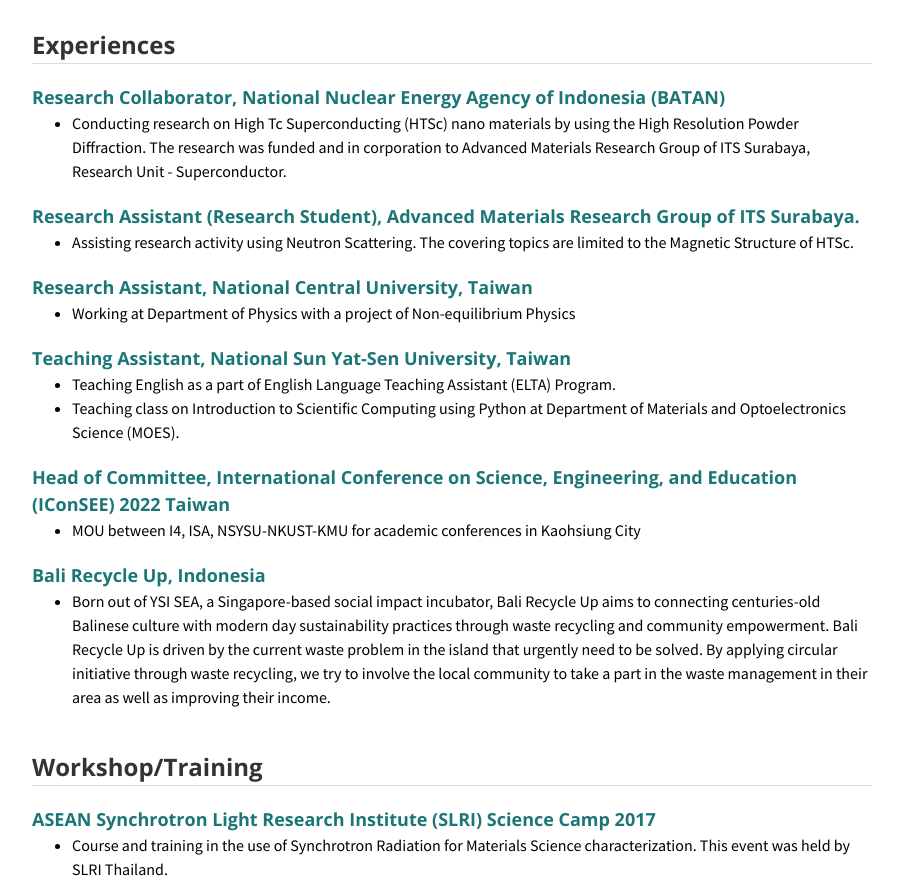
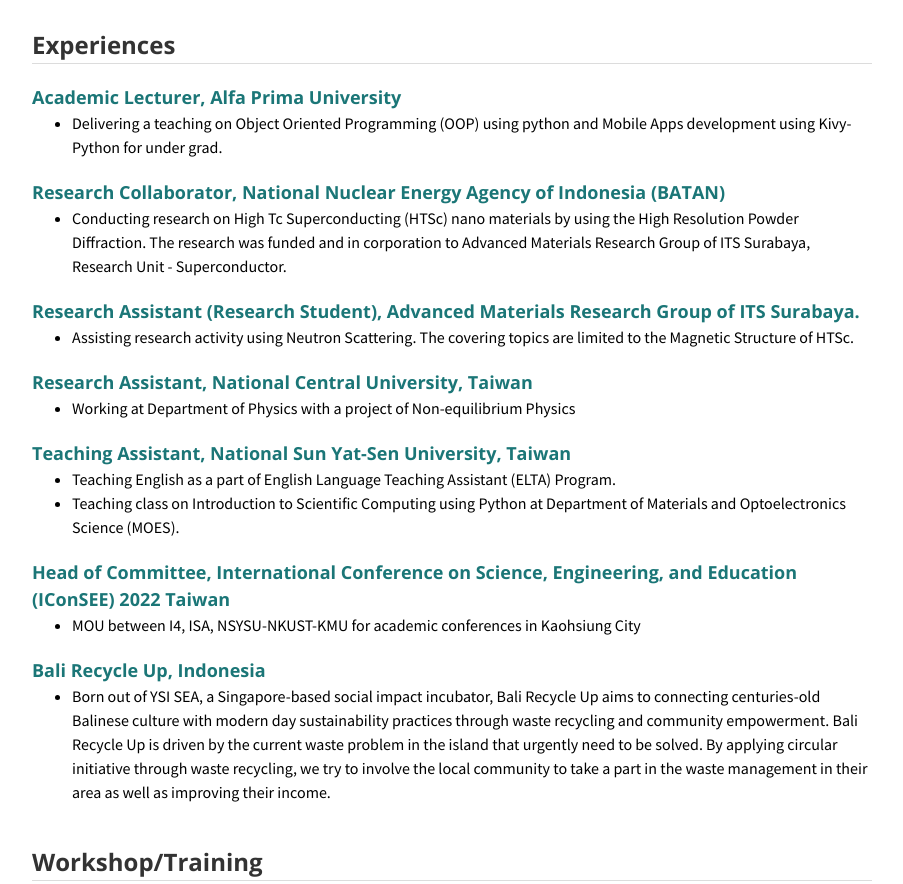
Before and after one commit to research-pedputra/main, a plain HTML site: page index.html in a window 1280 px wide. Shown: the part 1183-2067 px from the top of the page, without its empty margins (188-1091 px from the left). Drawn offline with nearby package versions, Linux system fonts and the light colour scheme.

Commit message:
Update index.html

```diff
--- a/index.html
+++ b/index.html
@@ -182,6 +182,14 @@
             <hr>
             <!-------------------------------------------------------------------------------------------->
             <div>
+              <h3>Academic Lecturer, Alfa Prima University</h3>
+              <ul>
+                <li>Delivering a teaching on Object Oriented Programming (OOP) using python and Mobile Apps development using Kivy-Python for under grad. </li>
+
+              </ul>
+            </div>
+            <!-------------------------------------------------------------------------------------------->
+            <div>
               <h3>Research Collaborator, National Nuclear Energy Agency of Indonesia (BATAN)</h3>
               <ul>
                 <li>Conducting research on High Tc Superconducting (HTSc) nano materials by using the High Resolution Powder Diffraction. The research was funded and in corporation to Advanced Materials Research Group of ITS Surabaya, Research Unit - Superconductor. </li>
```
